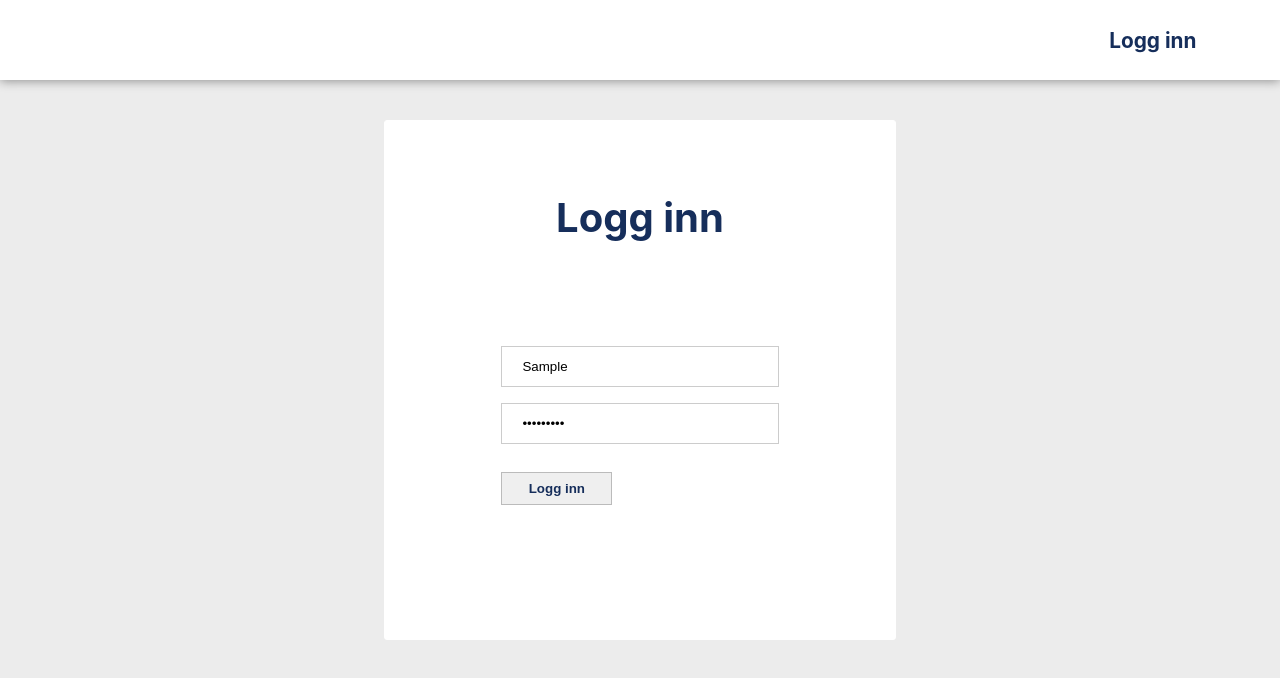
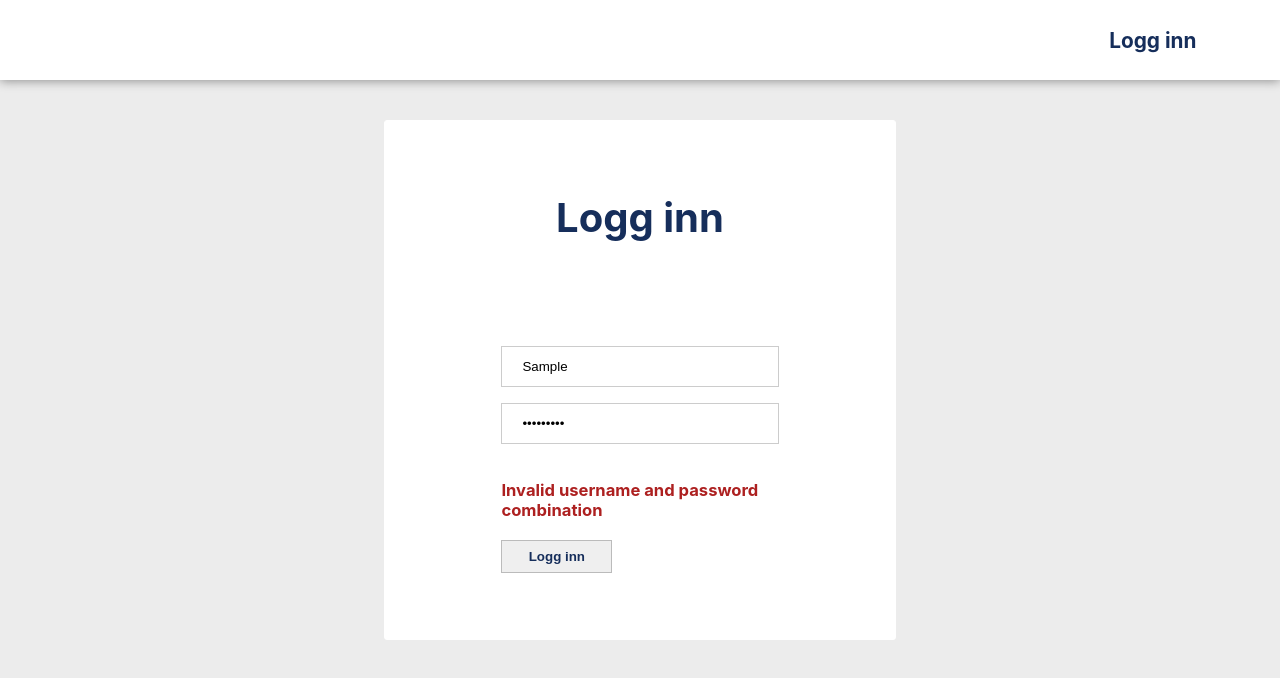
Before and after one commit to einarkp/IT2901-trdk03, a Next.js app in the folder frontend/: page /login in a window 1280 px wide. Both pictures are taken after typing "Sample", "Sample123" into the empty fields and a click on the button "Logg inn". Shown: the top 678 px of the page. Built offline with nearby package versions, Linux system fonts and the light colour scheme; no server answers; some icons are missing.

Commit message:
(update#64): Displays error in text not alert

```diff
--- a/frontend/components/LoginForm.tsx
+++ b/frontend/components/LoginForm.tsx
@@ -1,4 +1,4 @@
-import React, { useContext, useEffect, useState } from 'react'
+import React, { useContext, useState } from 'react'
 import { Formik, Field, Form } from 'formik'
 import formStyles from '../styles/LoginForm.module.css'
 import { loginRequest } from '../utils/APIUtils';
@@ -8,7 +8,8 @@ import { StoreContext } from '../pages/_app';
 import { observer } from "mobx-react"
 
 const LoginForm: React.FC = observer(() => {
-const store = useContext(StoreContext)
+    const store = useContext(StoreContext)
+    const [invalidLogin, setInvalidLogin] = useState(false)
   return (
     <Formik
             initialValues={{
@@ -29,7 +30,7 @@ const store = useContext(StoreContext)
                             //TODO: ikke hardkode denne, er også en dårlig løsning
                             window.location.href = '/totalOversikt?' + "id="+store.activeUser?.schoolID+"&year=2022"
                         }else{
-                            alert("failed to logg in")
+                            setInvalidLogin(true)
                         }
                     })
             }}
@@ -37,6 +38,7 @@ const store = useContext(StoreContext)
             <Form>
                 <Field name="username" type="username" placeholder="Username" className={formStyles.field} />
                 <Field name="password" type="password" placeholder="Passord" className={formStyles.field} />
+                {invalidLogin && <h5 className={formStyles.error}>Invalid username and password combination</h5>}
 
                 <div className={formStyles.buttons}>
                     <button type="submit" className={formStyles.button}>Logg inn</button>
--- a/frontend/styles/LoginForm.module.css
+++ b/frontend/styles/LoginForm.module.css
@@ -6,6 +6,11 @@
     display: inline-block;
     border: 1px solid #ccc;
     box-sizing: border-box;
+}
+.error{
+    text-align: left;
+    color: #ad2020;
+    margin-bottom: 0;
 }
 .buttons{
     display: flex;
--- a/frontend/styles/login.module.css
+++ b/frontend/styles/login.module.css
@@ -14,6 +14,7 @@
     margin: auto;
     margin-top: 12vh;
 }
+
 .title{
     text-align: center;
     margin-top: 6vh;
```
Also changed, not shown: 1 other file (tests, documents, lock files or other folders).
